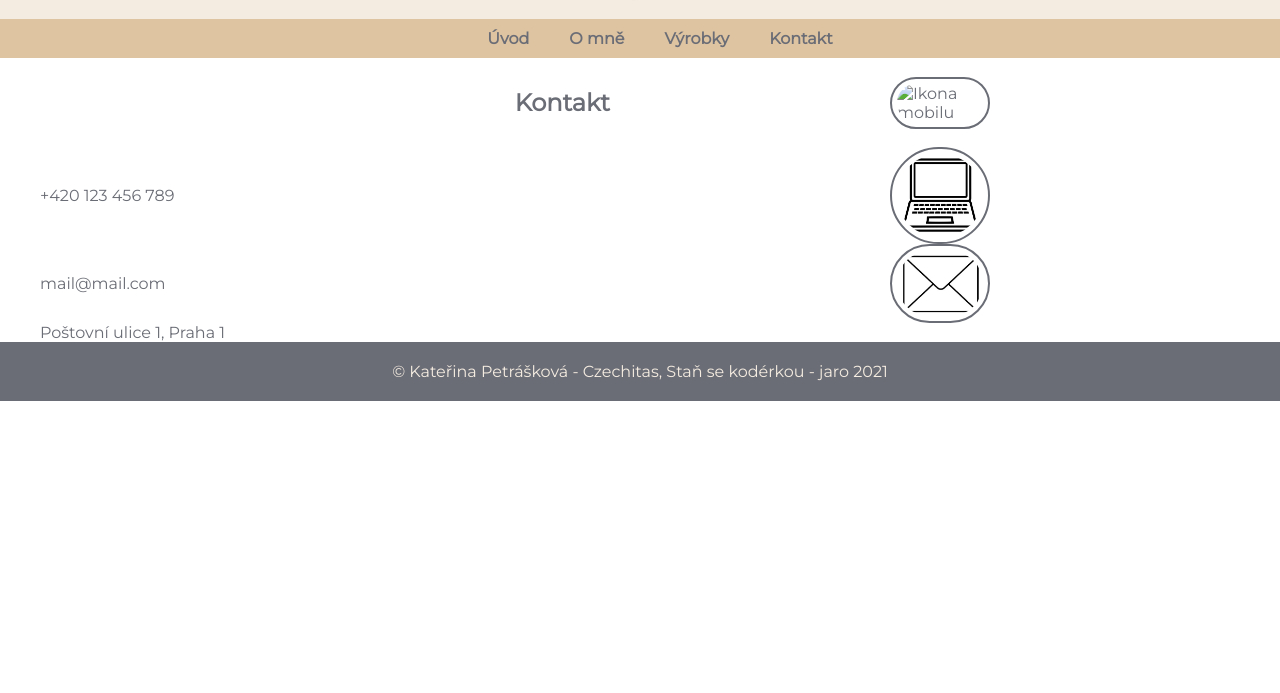
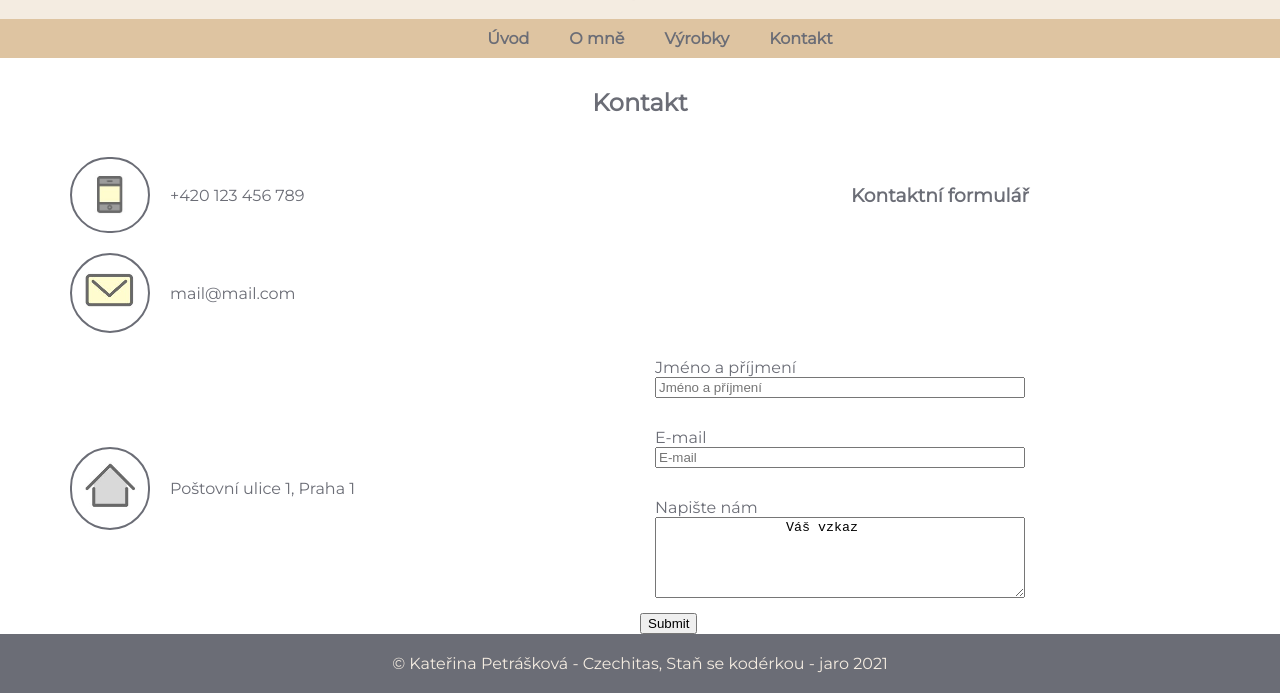
Before and after one commit to KatPetraskova/zaverecny-projekt-pakanka, an Eleventy site: page kontakt.html in a window 1280 px wide. Shown: the part 161-854 px from the top of the page. Before the commit the page ends 800 px from the top, so only its background shows below. Built offline with nearby package versions, Linux system fonts and the light colour scheme; Eleventy itself is replaced by a stand-in of ours; files that its build step writes are made by us from their sources.

Commit message:
hotove 3 str. + Kontakty s kont.formularem

```diff
--- a/kontakt.html
+++ b/kontakt.html
@@ -7,13 +7,46 @@ title: Pakanka - ručně vyráběná razítka
 
     <h2 class="nadpis-kontakt">Kontakt</h2>
 
-    <img class="image-kontakt" src="/images/telephone.png" alt="Ikona mobilu">
-    <div class="text-icon">+420 123 456 789</div>
+    <div class="kontakt-ikona">
+        <img class="image-kontakt" src="/images/phone.jpg" alt="Ikona mobilu">
+        <div class="text-icon">+420 123 456 789</div>
+    </div>
 
-    <img class="image-kontakt" src="/images/ntb.jpg" alt="Ikona notebooku">
-    <div class="text-icon">mail@mail.com</div>
+    <div class="kontakt-ikona">
+        <img class="image-kontakt" src="/images/mail1.jpg" alt="Ikona obálky">
+        <div class="text-icon">mail@mail.com</div>
+    </div>
 
-    <img class="image-kontakt" src="/images/mail.jpg" alt="Ikona obálky">
-    <div class="text-icon">Poštovní ulice 1, Praha 1</div>
+    <div class="kontakt-ikona">
+        <img class="image-kontakt" src="/images/domecek.jpg" alt="Ikona domečku">
+        <div class="text-icon">Poštovní ulice 1, Praha 1</div>
+    </div>
+
+    <h3 class="nadpis-formular">Kontaktní formulář</h3>
+
+    <form method="post" action="XYZ">
+
+
+        <label class="label">
+            Jméno a příjmení
+            <input type="text" name="jmeno" id="jmeno" placeholder="Jméno a příjmení">
+        </label>
+
+        <label class="label">
+            E-mail
+            <input type="email" name="mail" id="email" placeholder="E-mail">
+        </label>
+
+        <label class="label">
+            Napište nám
+            <textarea name="napiste" id="napiste" cols="10" rows="5" maxlength="200">
+                Váš vzkaz
+            </textarea>
+        </label>
+
+        <input type="submit">
+
+
+    </form>
 
 </main>
--- a/scss/_kontakt.scss
+++ b/scss/_kontakt.scss
@@ -18,10 +18,10 @@
 
 .nadpis-kontakt {
     grid-column-start: 1;
-    grid-column-end: 1;
+    grid-column-end: 4;
     padding: 30px;
     margin: 0;
-    justify-self: right;
+    justify-self: center;
 
     @media (max-width: 640px) {
         font-size: 20px;
@@ -30,11 +30,51 @@
     }
 }
 
+.kontakt-ikona {
+    max-width: 400px;
+    display: flex;
+    align-items: center;
+    padding: 10px;
+
+    @media (min-width: 640px) {
+        max-width: 800px;
+        grid-column-start: 1;
+        grid-column-end: 2;
+    }
+}
+
 .image-kontakt {
-    max-width: 100px;
+    width: 80px;
     border-radius: 50px;
     padding: 5px;
-    margin: auto;
-    justify-self: center;
+    margin-left: 20px;
     border: 2px solid vars.$dim-gray;
 }
+
+.text-icon {
+    max-width: 300px;
+    text-align: left;
+    margin-left: 20px;
+}
+
+.nadpis-formular {
+    grid-column-start: 2;
+    grid-column-end: 4;
+    grid-row-start: 2;
+    padding: 30px;
+    margin: 0;
+    justify-self: center;
+
+    @media (max-width: 640px) {
+        font-size: 20px;
+        grid-column-start: 1;
+        grid-column-end: 1;
+    }
+}
+
+.label {
+    display: flex;
+    flex-direction: column;
+    max-width: 400px;
+    padding: 15px;
+}
```
Also changed, not shown: css/style.css, images/domecek.jpg (added), images/lokace.jpg (added), images/mail1.jpg (added), images/phone.jpg (added), 1 other file.
